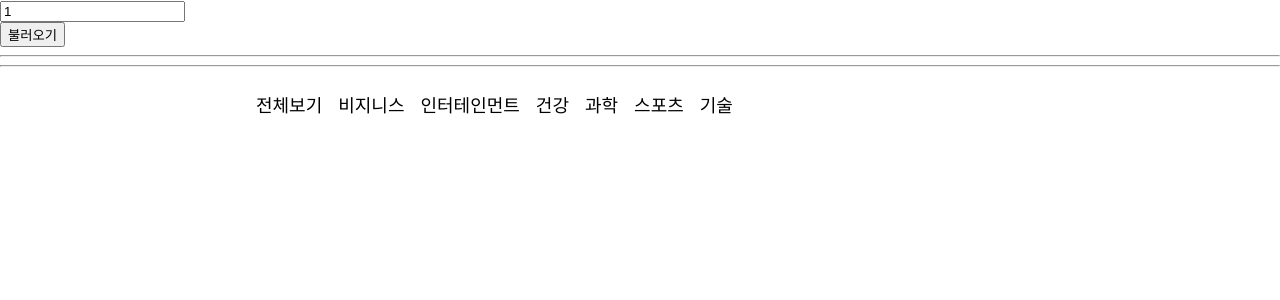
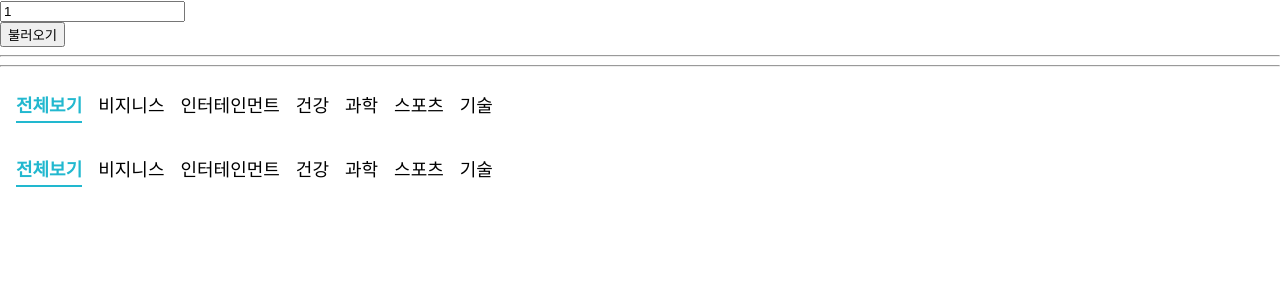
Before and after one commit to K1mYoungMan33/react_redux_1, a React (Create React App) app: page / in a window 1280 px wide. Shown: the top 300 px of the page. Built offline with nearby package versions, Linux system fonts and the light colour scheme; no server answers.

Commit message:
NewsList Category 에 NavLink 적용

```diff
--- a/package.json
+++ b/package.json
@@ -9,6 +9,7 @@
     "axios": "^1.6.8",
     "react": "^18.2.0",
     "react-dom": "^18.2.0",
+    "react-router-dom": "^6.22.3",
     "react-scripts": "5.0.1",
     "styled-component": "^2.8.0",
     "styled-components": "^6.1.8",
--- a/src/App.js
+++ b/src/App.js
@@ -4,6 +4,8 @@ import {useCallback, useState} from "react";
 import axios from "axios";
 import {NewsList} from "./NewsList";
 import {Categories} from "./Categories";
+import {Route, Routes} from "react-router-dom";
+import {NewsPage} from "./NewsPage";
 
 export const  App=()=> {
   const [ message, setMessage ] = useState( '1' );
@@ -40,8 +42,17 @@ export const  App=()=> {
           <hr/>
         {data && <textarea rows={7} cols={30} value={JSON.stringify(data, [ "id", "title" ], 2 )} readOnly={true} /> }
 
+          <div style={{display:"inline-block"}}>
         <Categories category={category} onSelect={onSelect} />
         <NewsList category={category} />
+          </div>
+
+          <div style={{display:"inline-block"}}>
+          <Routes>
+              <Route path="/" element={<NewsPage />} />
+              <Route path="/:category" element={<NewsPage />} />
+          </Routes>
+          </div>
     </div>
   );
 };
--- a/src/Categories.js
+++ b/src/Categories.js
@@ -1,6 +1,7 @@
-import styled from "styled-components";
+import styled, {css} from "styled-components";
+import {NavLink} from "react-router-dom";
 
-const categories =[
+const categories = [
     {
         name: 'all',
         text: '전체보기',
@@ -47,23 +48,79 @@ const Category = styled.div`
     cursor: pointer;
     white-space: pre;
     text-decoration: none;
-    color:inherit;
+    color: inherit;
     padding-bottom: 0.25rem;
 
     &:hover {
         color: #495057;
     }
-    &+&{
+
+    ${props =>
+            props.active && css`
+                font-weight: 600;
+                border-bottom: 2px solid #22b8cf;
+                color: #22b8cf;
+
+                &:hover {
+                    color: #3bc9db;
+                }
+            `};
+
+    & + & {
         margin-left: 1rem;
     }
 `;
 
-export const Categories=()=>{
+const CategoryNaviLink = styled(NavLink)`
+    font-size: 1.125rem;
+    cursor: pointer;
+    white-space: pre;
+    text-decoration: none;
+    color: inherit;
+    padding-bottom: 0.25rem;
+
+    &:hover {
+        color: #495057;
+    }
+
+    &.active {
+        font-weight: 600;
+        border-bottom: 2px solid #22b8cf;
+        color: #22b8cf;
+
+        &:hover {
+            color: #3bc9db;
+        }
+    }
+;
+
+    & + & {
+        margin-left: 1rem;
+    }
+`;
+
+export const Categories = ({onSelect, category}) => {
     return (
         <CategoriesBlock>
-            { categories.map( c=>
-                <Category key={c.name}>{c.text}</Category>
-            )}
+            {
+                onSelect && categories.map(c =>
+                    <Category key={c.name}
+                              active={category === c.name}
+                              onClick={() => onSelect(c.name)}
+                    >
+                        {c.text}
+                    </Category>
+                )}
+            {
+                !onSelect && categories.map(c =>
+                    <CategoryNaviLink
+                        key={c.name}
+                        className={({isActive}) => (isActive ? 'active' : undefined)}
+                        to={c.name === 'all' ? '/' : `/${c.name}`}>
+                        {c.text}
+                    </CategoryNaviLink>
+                )
+            }
         </CategoriesBlock>
     )
 }
--- a/src/NewsList.js
+++ b/src/NewsList.js
@@ -23,7 +23,7 @@ const sampleArticle = {
     urlToImage: 'https://via.placeholder.com/160',
 };
 
-export const NewsList=()=>{
+export const NewsList=( { category } )=>{
     const [ articles, setArticles ] = useState( null );
     const [ loading, setLoading ] = useState( false );
 
@@ -31,8 +31,9 @@ export const NewsList=()=>{
         const fetchData = async()=>{
             setLoading( true );
             try {
+                const query = category === 'all' ? '' : `&category=${category}`;
                 const response = await axios.get(
-                    'https://newsapi.org/v2/top-headlines?country=kr&apiKey=0a8c4202385d4ec1bb93b7e277b3c51f',
+                    `https://newsapi.org/v2/top-headlines?country=kr${query}&apiKey=0a8c4202385d4ec1bb93b7e277b3c51f`,
                 );
                 setArticles( response.data.articles );
             } catch( e ) {
@@ -41,7 +42,7 @@ export const NewsList=()=>{
             setLoading( false );
         };
         fetchData();
-    }, []);
+    }, [category]);
 
     if ( loading ) {
         return <NewsListBlock>대기 중...</NewsListBlock>;
--- /dev/null
+++ b/src/NewsPage.js
@@ -0,0 +1,12 @@
+import {useParams} from "react-router-dom";
+import {Categories} from "./Categories";
+import {NewsList} from "./NewsList";
+
+export const NewsPage=()=>{
+    const params= useParams();
+    const category = params.category || 'all';
+    return <>
+        <Categories />
+        <NewsList category={category} />
+    </>
+}
--- a/src/index.js
+++ b/src/index.js
@@ -3,12 +3,15 @@ import ReactDOM from 'react-dom/client';
 import './index.css';
 import reportWebVitals from './reportWebVitals';
 import {App} from "./App";
+import {BrowserRouter} from "react-router-dom";
 
 const root = ReactDOM.createRoot(document.getElementById('root'));
 root.render(
+    <BrowserRouter>
   <React.StrictMode>
     <App />
   </React.StrictMode>
+    </BrowserRouter>
 );
 
 // If you want to start measuring performance in your app, pass a function
```
Also changed, not shown: src/setTermainal.txt, 1 other file (tests, documents, lock files or other folders).
